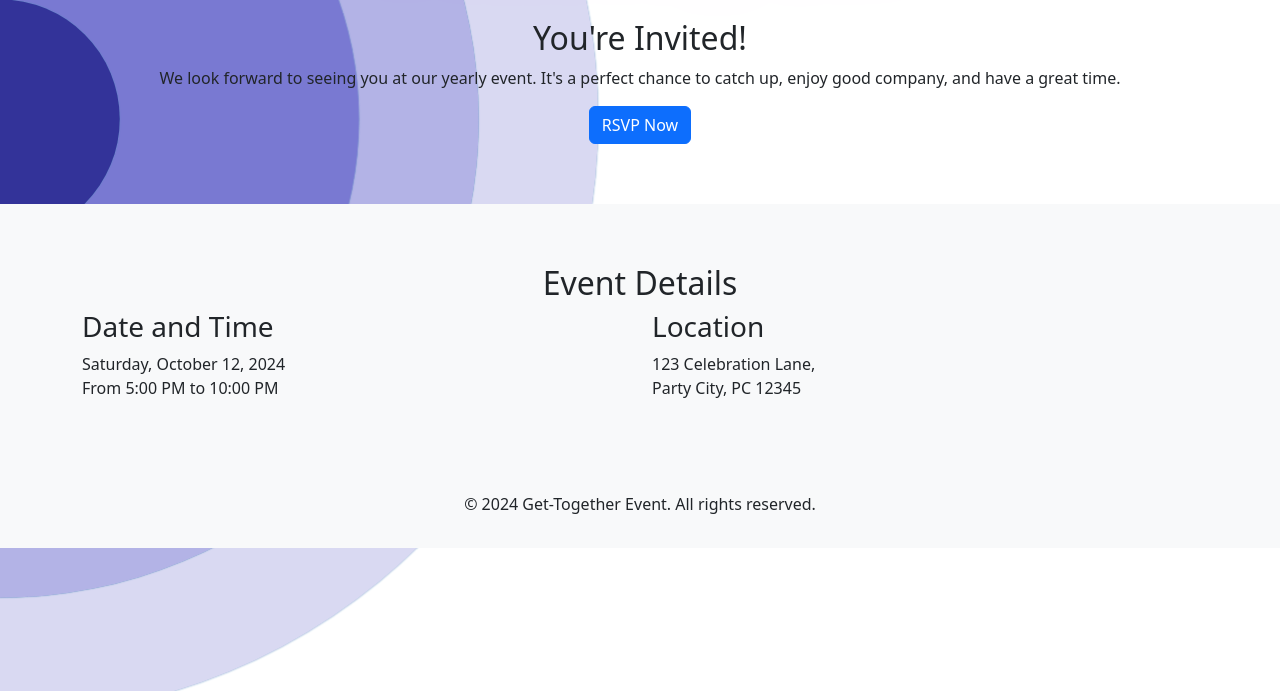
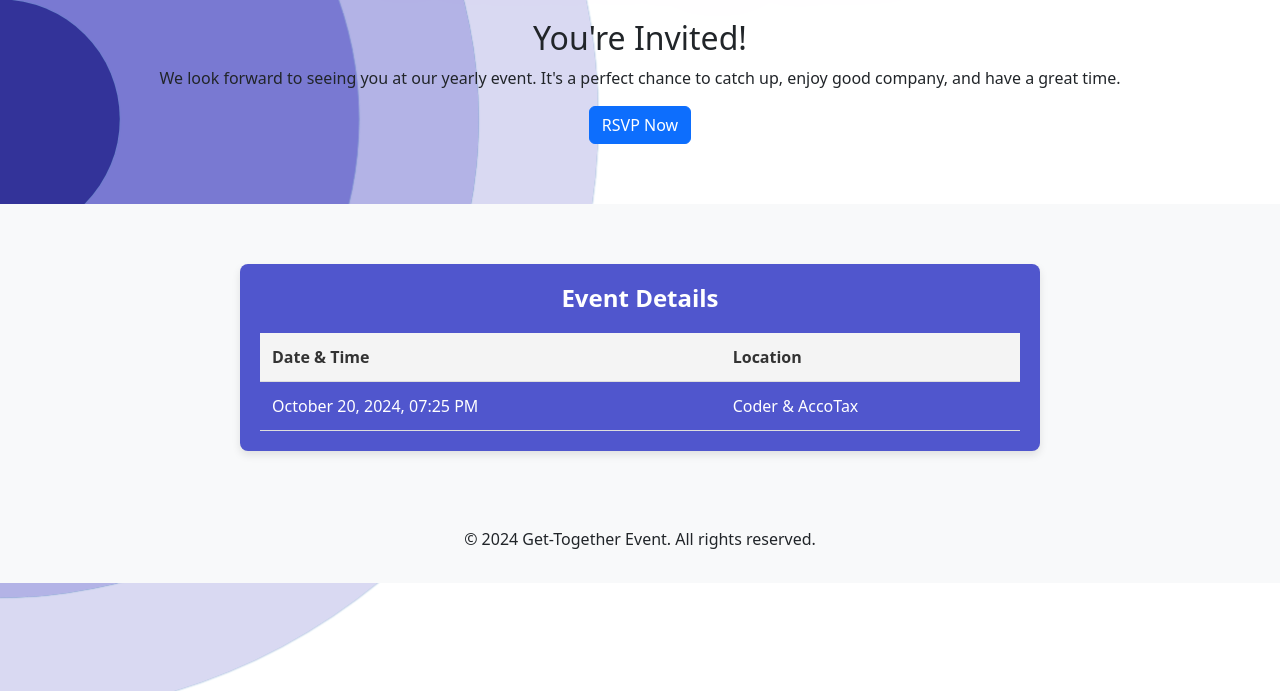
Before and after one commit to codernaccotax/bijoya_registration_2024, a PHP site: page / in a window 1280 px wide. Shown: the part 681-1372 px from the top of the page. Run offline with PHP 8.4, Linux system fonts and the light colour scheme.

Commit message:
Change the front page design
1. Change the design of Event details table

```diff
--- a/index.php
+++ b/index.php
@@ -144,6 +144,52 @@
             text-shadow: 0 0 20px #fff, 0 0 30px #ff4da6, 0 0 40px #ff4da6, 0 0 50px #ff4da6, 0 0 60px #ff4da6, 0 0 70px #ff4da6, 0 0 80px #ff4da6;
         }
     }
+
+    .event-details-div {
+        background-color: #5056cd;
+        border-radius: 8px;
+        box-shadow: 0 4px 8px rgba(0, 0, 0, 0.1);
+        padding: 20px;
+        width: 80%;
+        max-width: 800px;
+        margin: auto;
+        color: white;
+    }
+
+    .event-title {
+        text-align: center;
+        /* color: #333333; */
+        margin-bottom: 20px;
+        font-size: 24px;
+        font-weight: 600;
+    }
+
+    .event-table {
+        width: 100%;
+        border-collapse: collapse;
+    }
+
+    .event-table th,
+    .event-table td {
+        padding: 12px;
+        text-align: left;
+        border-bottom: 1px solid #dddddd;
+    }
+
+    .event-table th {
+        background-color: #f4f4f4;
+        color: #333333;
+        font-weight: 600;
+    }
+
+    .event-table tr:hover {
+        background-color: #f1f1f1;
+        color: black;
+    }
+
+    .event-table td {
+        /* color: #666666; */
+    }
     </style>
 </head>
 
@@ -178,9 +224,28 @@
         </div>
     </section>
 
+
+
     <!-- Event Details Section -->
     <section id="details" class="section bg-light">
-        <div class="container">
+        <div class="event-details-div">
+            <h1 class="event-title">Event Details</h1>
+            <table class="event-table">
+                <thead>
+                    <tr>
+                        <th>Date & Time</th>
+                        <th>Location</th>
+                    </tr>
+                </thead>
+                <tbody>
+                    <tr>
+                        <td>October 20, 2024, 07:25 PM</td>
+                        <td>Coder & AccoTax</td>
+                    </tr>
+                </tbody>
+            </table>
+        </div>
+        <!-- <div class="container">
             <h2 class="text-center">Event Details</h2>
             <div class="row">
                 <div class="col-md-6">
@@ -192,7 +257,7 @@
                     <p>123 Celebration Lane,<br>Party City, PC 12345</p>
                 </div>
             </div>
-        </div>
+        </div> -->
     </section>
 
 
```
